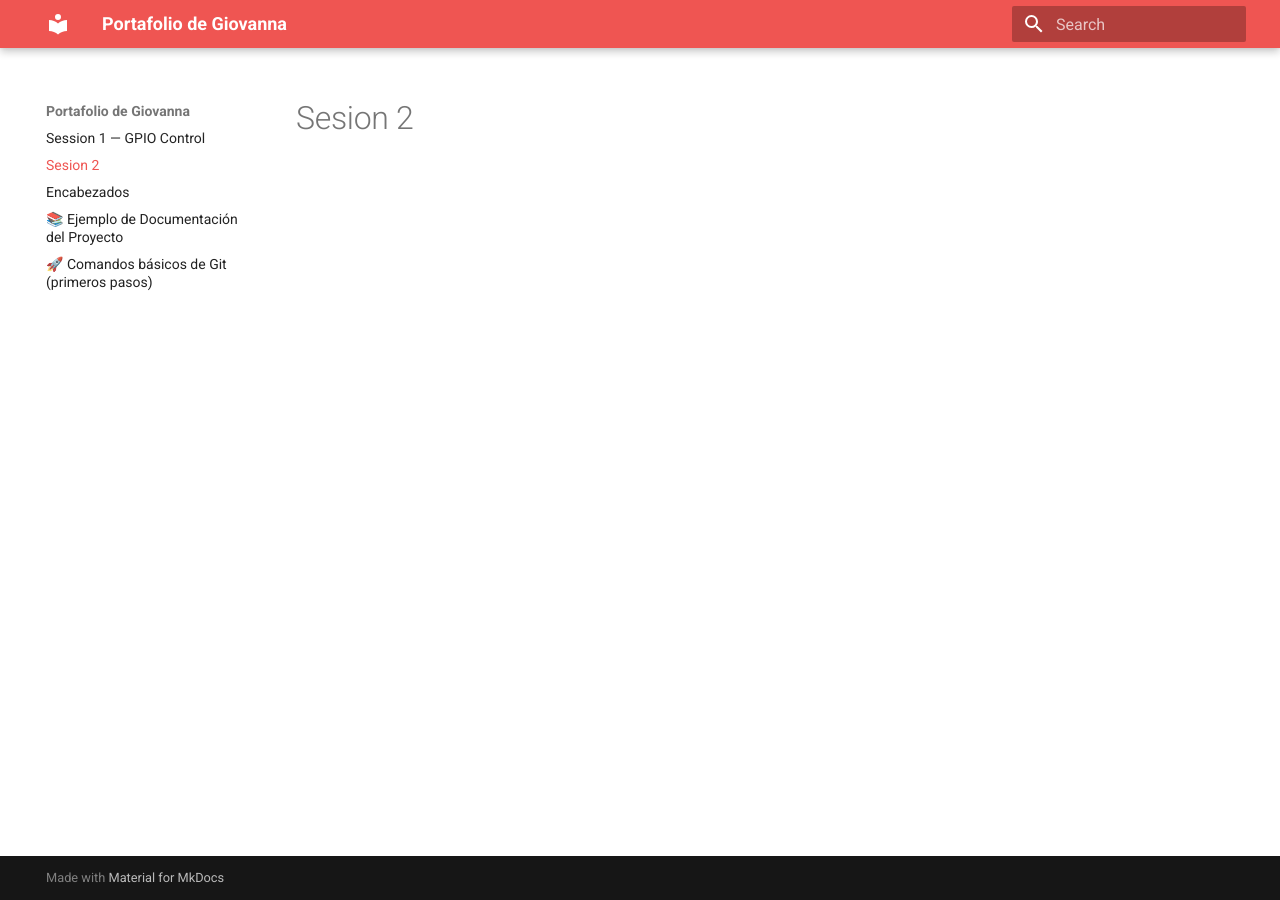
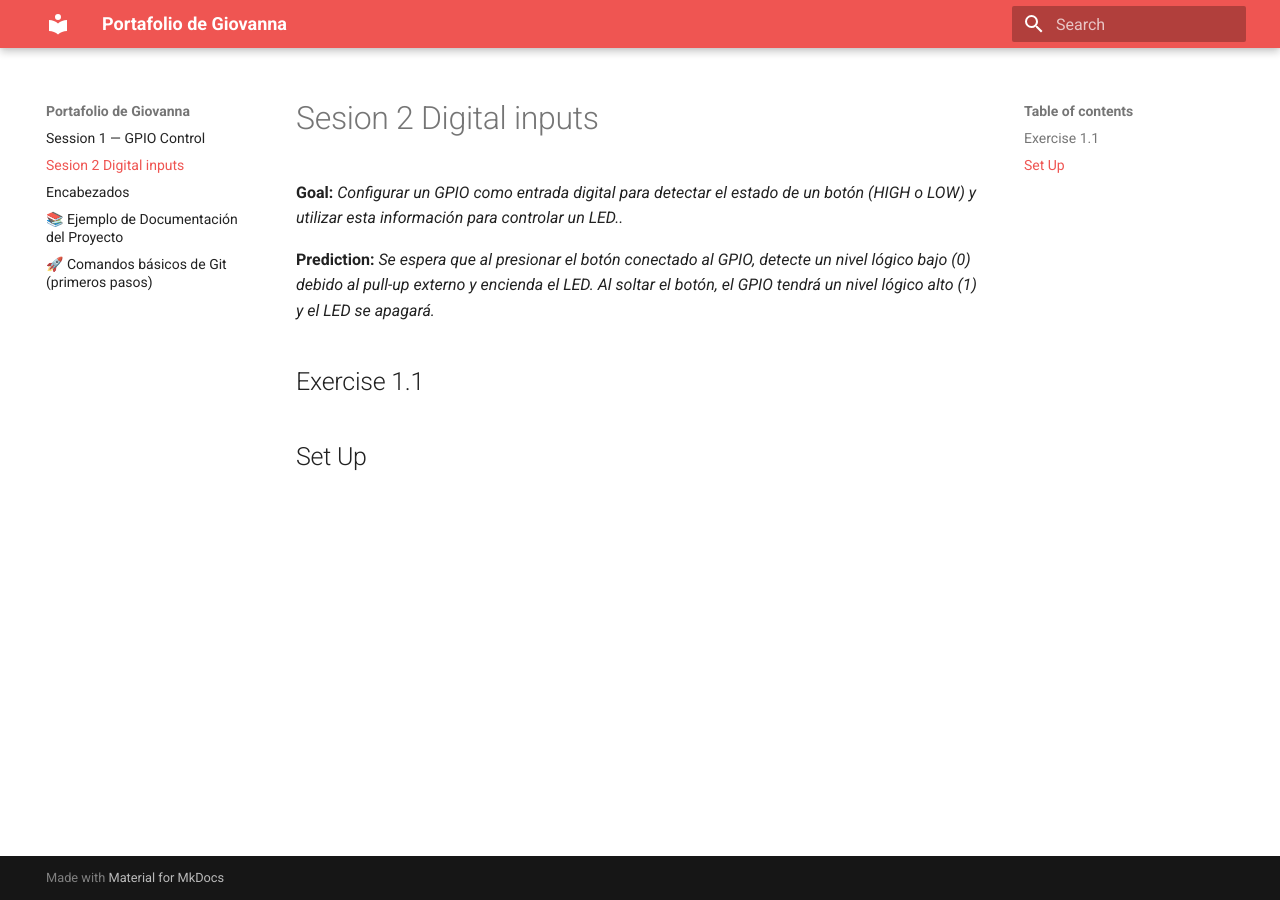
Before and after one commit to Giovanna130/Giovanna_sistemas, an MkDocs documentation site: the page built from docs/Sesion2.md, in a window 1280 px wide. Built offline with MkDocs 1.6.1 and Material for MkDocs 9.7.7, drawn with Linux system fonts in a browser that asks for light colours.

Commit message:
tercercircuito1

```diff
--- a/docs/Sesion2.md
+++ b/docs/Sesion2.md
@@ -1 +1,9 @@
-# Sesion 2
+# Sesion 2 Digital inputs
+
+**Goal:** _Configurar un GPIO como entrada digital para detectar el estado de un botón (HIGH o LOW) y utilizar esta información para controlar un LED.._
+
+**Prediction:** _Se espera que al presionar el botón conectado al GPIO, detecte un nivel lógico bajo (0) debido al pull-up externo y encienda el LED. Al soltar el botón, el GPIO tendrá un nivel lógico alto (1) y el LED se apagará._
+
+## Exercise 1.1
+
+## Set Up
```
Also changed, not shown: docs/recursos/imgs/circuito1.jpeg (deleted), docs/recursos/imgs/circuito3.png (added), 5 other files.
